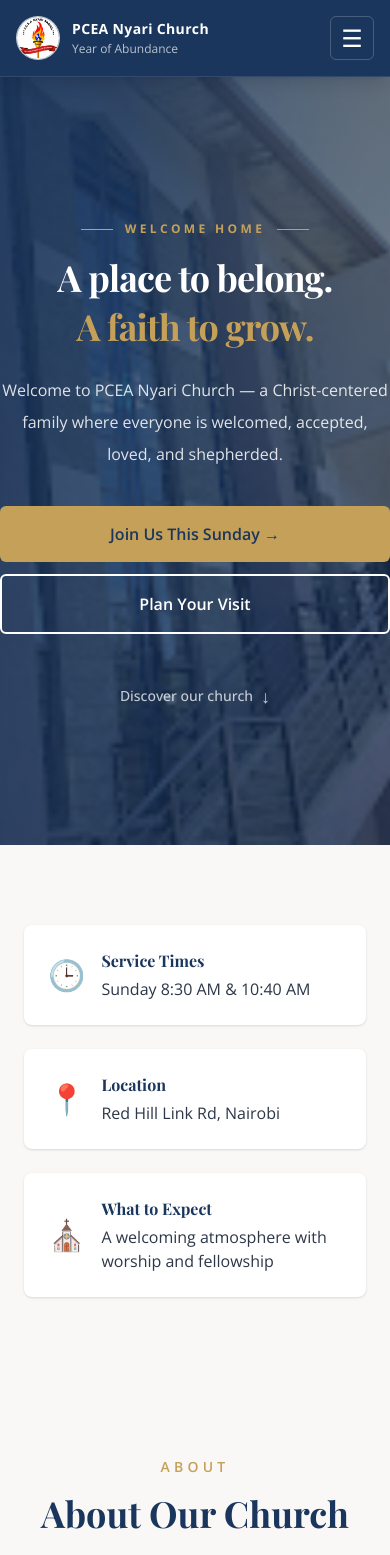
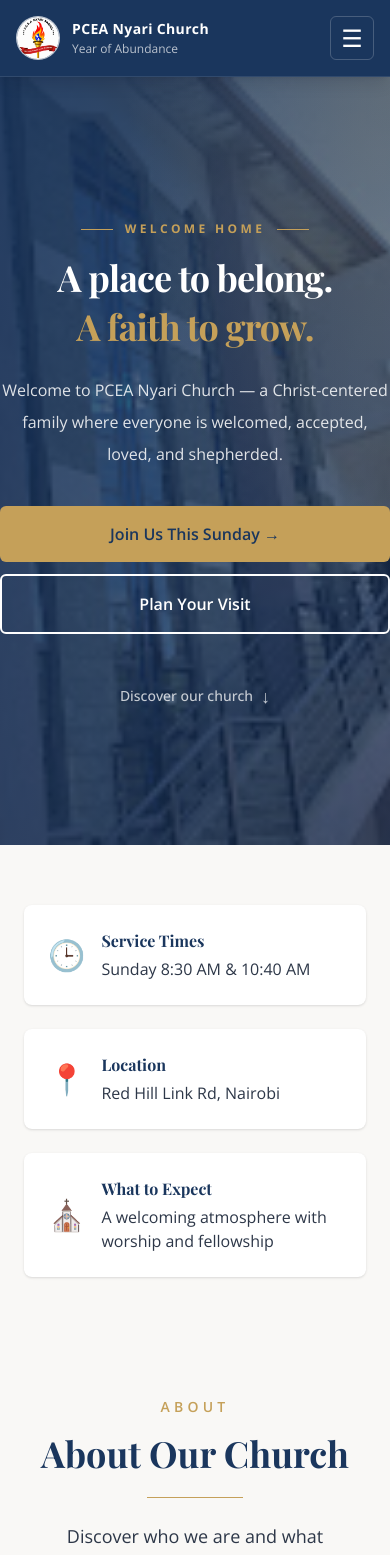
Before and after one commit to Jjumaaa/pnyari, a Next.js app: page / in a window 390 px wide. Shown: the top 1555 px of the page. Built offline with nearby package versions, Linux system fonts and the light colour scheme; a web font is replaced by a local one.

Commit message:
Refine global styles and accessibility without changing palette

```diff
--- a/app/globals.css
+++ b/app/globals.css
@@ -6,16 +6,21 @@
   --color-charcoal-slate: #2D3748;
   --color-brushed-gold: #C5A059;
   --color-ember-crimson: #9B1C1C;
+  color-scheme: light;
 }
 
 html {
   scroll-behavior: smooth;
+  scroll-padding-top: 5.5rem;
 }
 
 body {
+  min-width: 320px;
   background: var(--color-alabaster);
   color: var(--color-charcoal-slate);
   font-family: var(--font-body), sans-serif;
+  -webkit-font-smoothing: antialiased;
+  text-rendering: optimizeLegibility;
 }
 
 h1,
@@ -25,10 +30,16 @@ h4,
 h5,
 h6 {
   font-family: var(--font-heading), serif;
+  text-wrap: balance;
+}
+
+p {
+  text-wrap: pretty;
 }
 
 section {
   padding: 5rem 0;
+  scroll-margin-top: 5rem;
 }
 
 img {
@@ -36,11 +47,48 @@ img {
   max-width: 100%;
 }
 
+button,
+a {
+  -webkit-tap-highlight-color: transparent;
+}
+
 button {
   cursor: pointer;
 }
 
-/* Custom Utilities */
+a {
+  text-underline-offset: 0.2em;
+}
+
+::selection {
+  background: var(--color-brushed-gold);
+  color: var(--color-sanctuary-blue);
+}
+
+:focus-visible {
+  outline: 2px solid var(--color-brushed-gold);
+  outline-offset: 3px;
+}
+
+@media (max-width: 640px) {
+  section {
+    padding-top: 3.75rem;
+    padding-bottom: 3.75rem;
+  }
+}
+
+@media (prefers-reduced-motion: reduce) {
+  *,
+  *::before,
+  *::after {
+    scroll-behavior: auto !important;
+    animation-duration: 0.01ms !important;
+    animation-iteration-count: 1 !important;
+    transition-duration: 0.01ms !important;
+  }
+}
+
+/* Shared section utilities */
 .section-light {
   background-color: var(--color-alabaster);
 }
```
